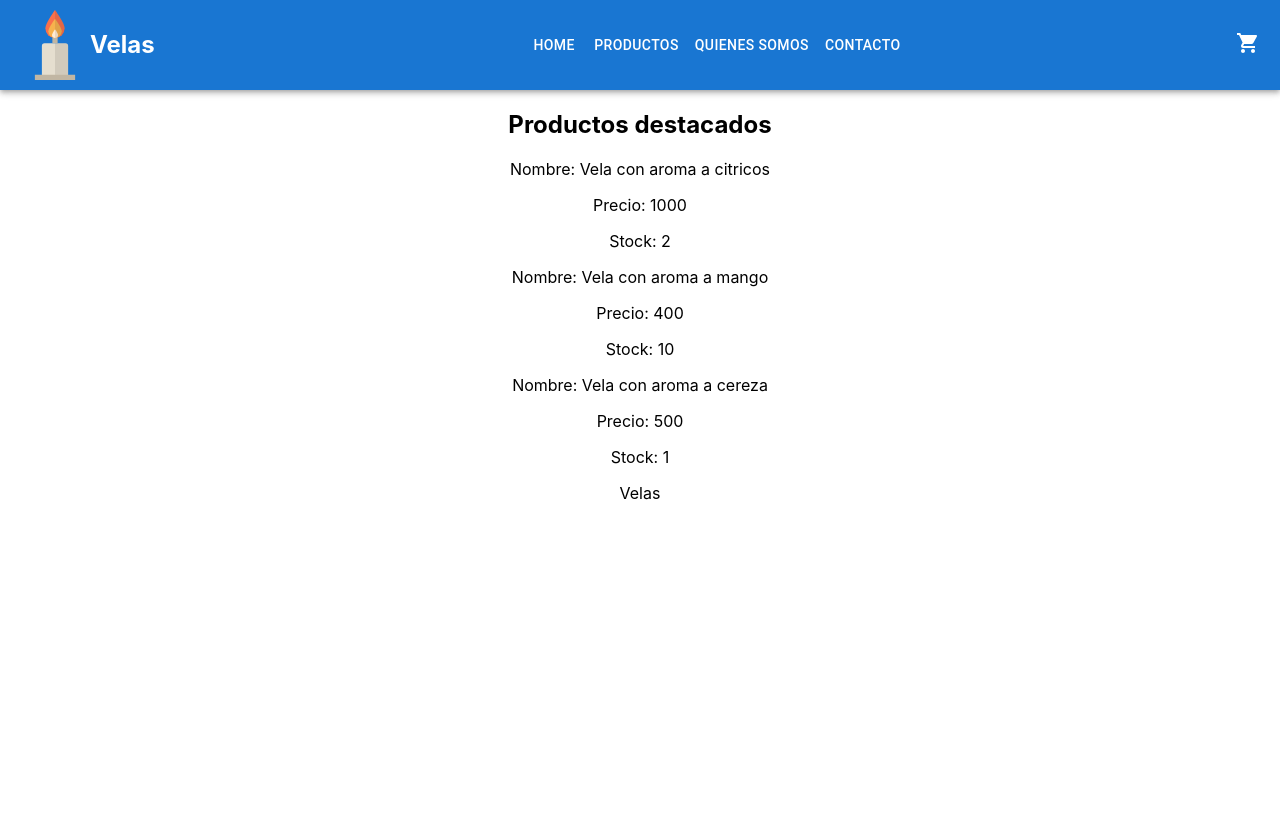
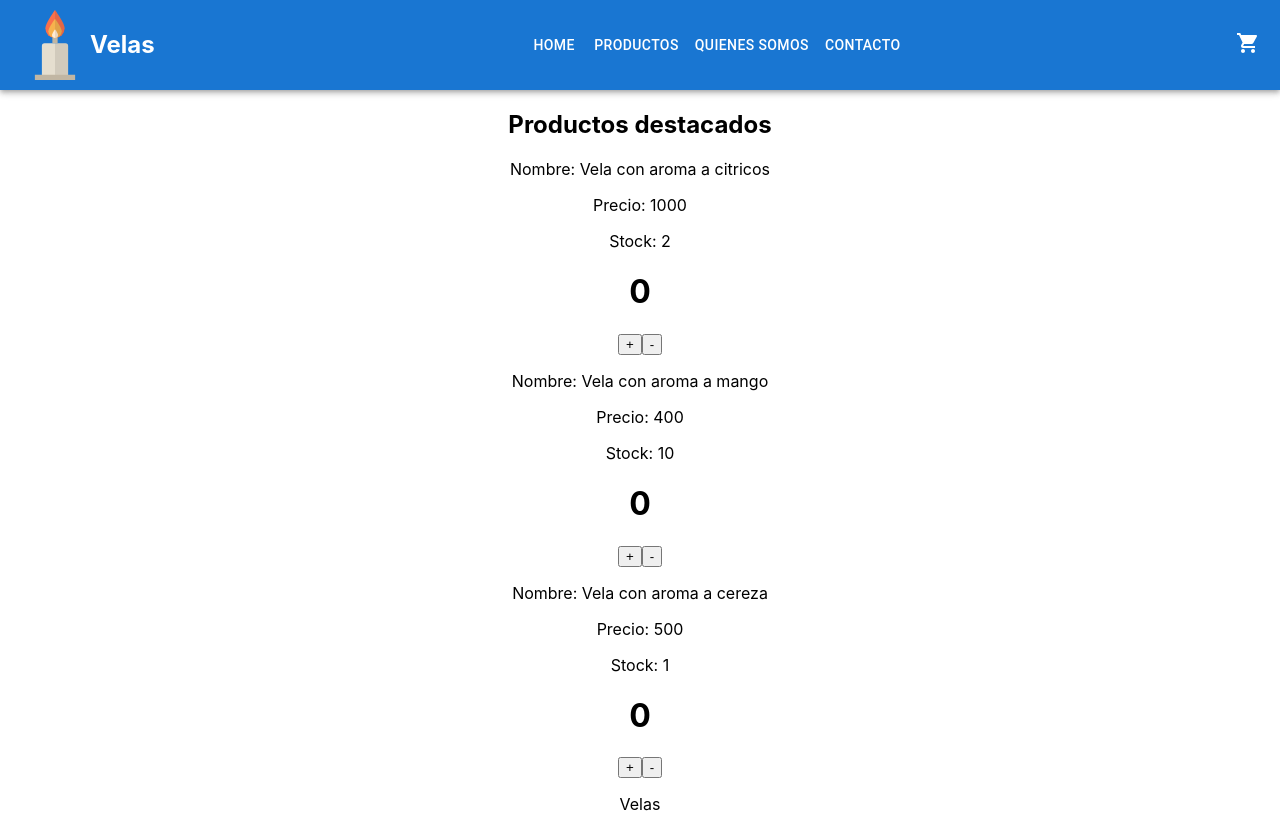
Before and after one commit to lautaroiriart/ecommerce, a React (Create React App) app: page / in a window 1280 px wide. Before the commit the page ends 800 px from the top, so only its background shows below. Built offline with nearby package versions, Linux system fonts and the light colour scheme.

Commit message:
agrego el ItemCount

```diff
--- a/src/App.js
+++ b/src/App.js
@@ -1,13 +1,13 @@
 import logo from './logo.svg';
 import './App.css';
 import NavBar from './components/NavBar/NavBar.js';
-import ListItems from './components/ListItems/ListItems.js'
+import ItemListContainer from './components/ItemListContainer/ItemListContainer'
 
 function App() {
   return (
     <div className="App">
         <NavBar/>
-        <ListItems/>
+        <ItemListContainer/>
         <p>
           Velas
         </p>
--- /dev/null
+++ b/src/components/ItemCount/ItemCount.js
@@ -0,0 +1,27 @@
+import React, { useState,useEffect } from 'react'
+import ItemListContainer from '../ItemListContainer/ItemListContainer'
+
+export default function AddProducts({stock}) {
+
+    const [itemCount, setItemCount] = useState(0)
+
+    const addItem = () => {
+        if(itemCount < stock){
+            setItemCount(itemCount + 1)
+        }
+
+    }
+    const removeItem = () => {
+        if(itemCount > 0){
+            setItemCount(itemCount - 1)
+        }
+
+    }
+    return (
+        <div>
+            <h1>{itemCount}</h1>
+            <button onClick={addItem}>+</button>
+            <button onClick={removeItem}>-</button>
+        </div>
+    )
+}
--- a/src/components/ListItems/ListItems.js
+++ b/src/components/ItemListContainer/ItemListContainer.js
@@ -1,7 +1,8 @@
 import { dividerClasses } from "@mui/material";
 import Item from '../Item/Item';
+import ItemCount from '../ItemCount/ItemCount';
 
-const ListItems= ()=> {
+const ItemListContainer= ()=> {
     const dataProducts = [
         {
             nombre:'Vela con aroma a citricos',
@@ -24,7 +25,10 @@ const ListItems= ()=> {
         <h2>Productos destacados</h2>
             {dataProducts.map((productos)=>{
                 return(
-                    <Item  nombre={productos.nombre} precio={productos.precio} stock={productos.stock}/>
+                    <div>
+                        <Item  nombre={productos.nombre} precio={productos.precio} stock={productos.stock}/>
+                        <ItemCount stock={productos.stock}/>
+                    </div>
                 )
             })}
         </div>
@@ -32,4 +36,4 @@ const ListItems= ()=> {
     )
 }
 
-export default ListItems;
+export default ItemListContainer;
```
